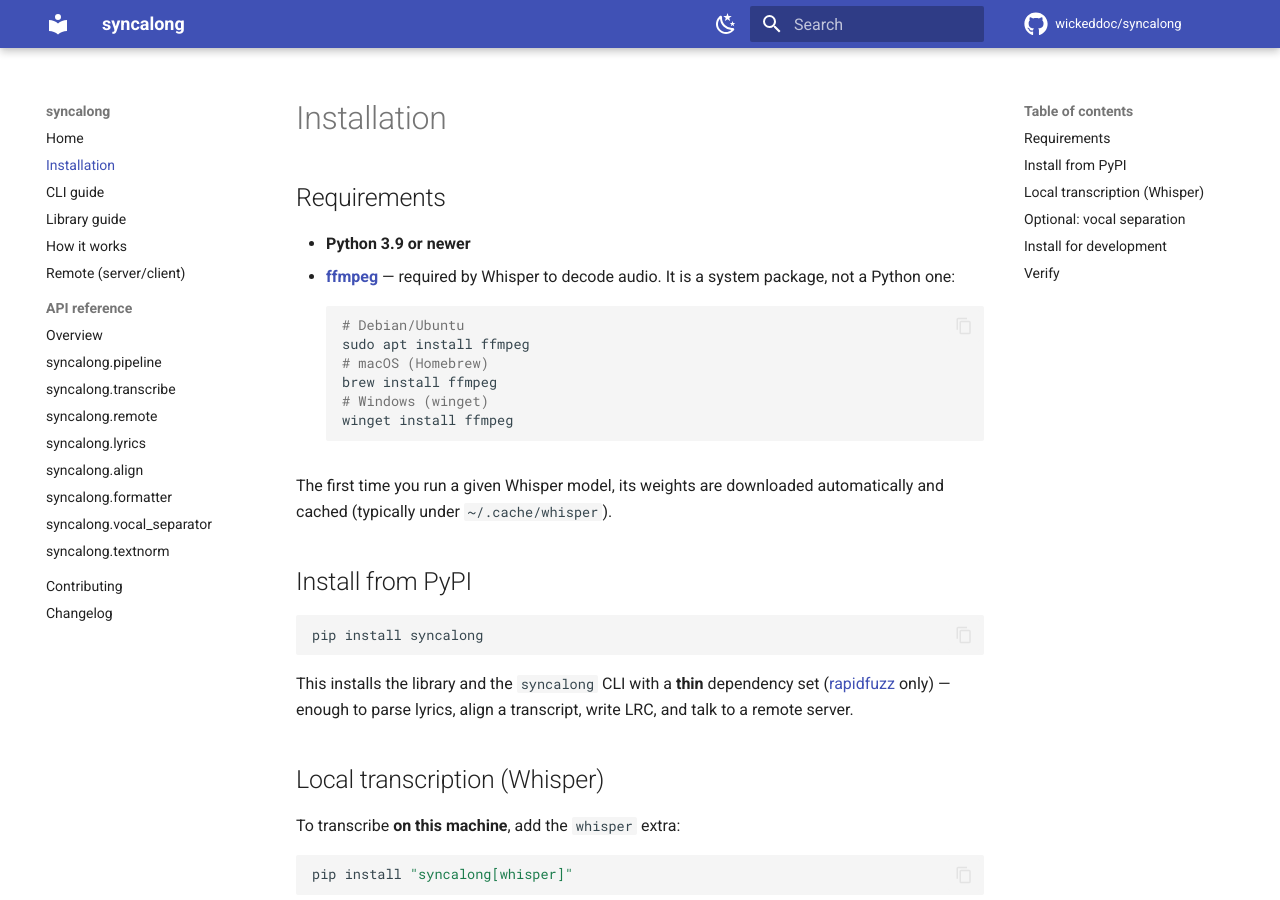
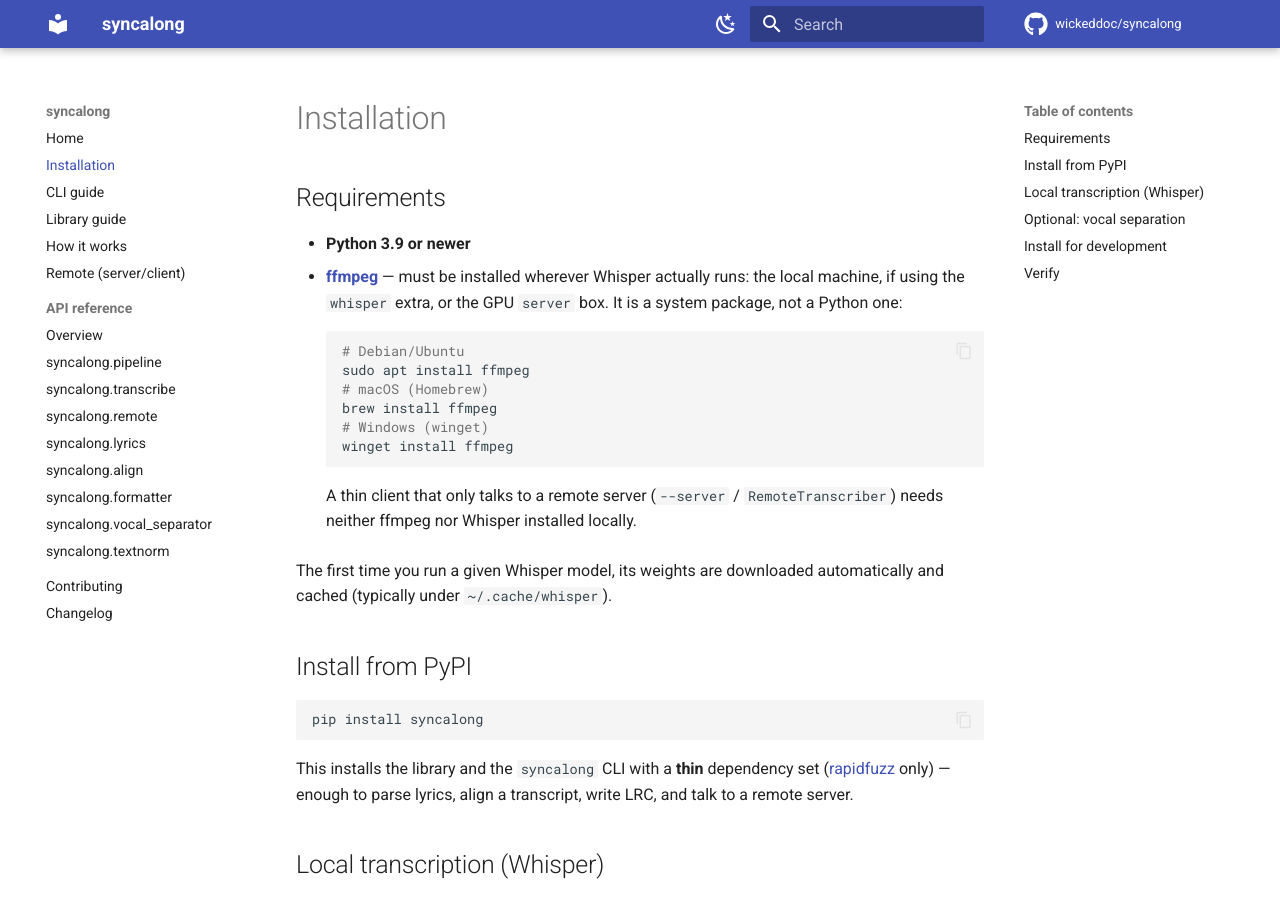
Before and after one commit to wickeddoc/syncalong, an MkDocs documentation site: the page built from docs/installation.md, in a window 1280 px wide and 900 px high. Built offline with MkDocs 1.6.1 and Material for MkDocs 9.7.7, drawn with Linux system fonts in a browser that asks for light colours; comment, search, counter and statistics services are not loaded.

Commit message:
fix: address whole-branch review (CI type-check/test deps, test env isolation, whisper-check order, doc accuracy)
- CI quality job: install fastapi/uvicorn alongside rapidfuzz so pyright can
  resolve server.py/cli.py's serve_main imports (still torch-free).
- CI test job: add uvicorn so TestServeMain's `import uvicorn` resolves.
- tests/conftest.py: autouse fixture clears SYNCALONG_* env vars so the
  suite doesn't break for developers who export them, per the docs.
- cli.py: check whisper availability before running Demucs, so a missing
  Whisper install fails fast instead of after an unnecessary separation pass.
- README/docs: document --server/--token CLI flags, link the remote guide
  from the README doc index, and clarify ffmpeg is only required wherever
  Whisper actually runs (not by thin remote clients).

````diff
--- a/docs/installation.md
+++ b/docs/installation.md
@@ -3,8 +3,9 @@
 ## Requirements
 
 - **Python 3.9 or newer**
-- **[ffmpeg](https://ffmpeg.org/)** — required by Whisper to decode audio. It is
-  a system package, not a Python one:
+- **[ffmpeg](https://ffmpeg.org/)** — must be installed wherever Whisper
+  actually runs: the local machine, if using the `whisper` extra, or the GPU
+  `server` box. It is a system package, not a Python one:
 
     ```bash
     # Debian/Ubuntu
@@ -14,6 +15,9 @@
     # Windows (winget)
     winget install ffmpeg
     ```
+
+    A thin client that only talks to a remote server (`--server` /
+    `RemoteTranscriber`) needs neither ffmpeg nor Whisper installed locally.
 
 The first time you run a given Whisper model, its weights are downloaded
 automatically and cached (typically under `~/.cache/whisper`).
````
Also changed, not shown: README.md (+7 -1 lines), docs/cli.md (+2 -0 lines), 3 other files.
